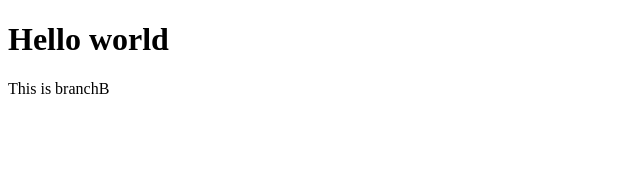
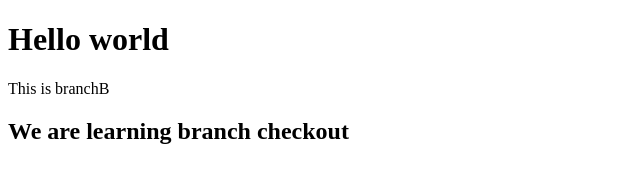
Before and after one commit to RonySatiar/gitdemo, a plain HTML site: page index.html in a window 1280 px wide. Shown: the whole page, without its empty margins (0-640 px from the left). Drawn offline with Linux system fonts and the light colour scheme.

Commit message:
added h2 in branchB

```diff
--- a/index.html
+++ b/index.html
@@ -9,5 +9,7 @@
 <body>
   <h1>Hello world</h1>
   <p>This is branchB</p>
+
+  <h2>We are learning branch checkout</h2>
 </body>
 </html>
```
